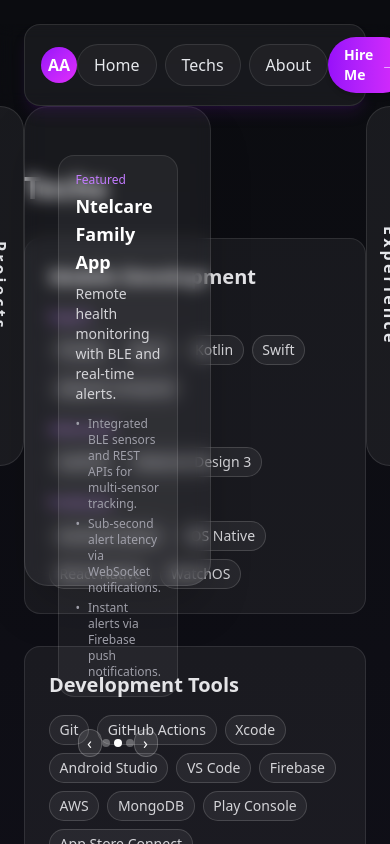
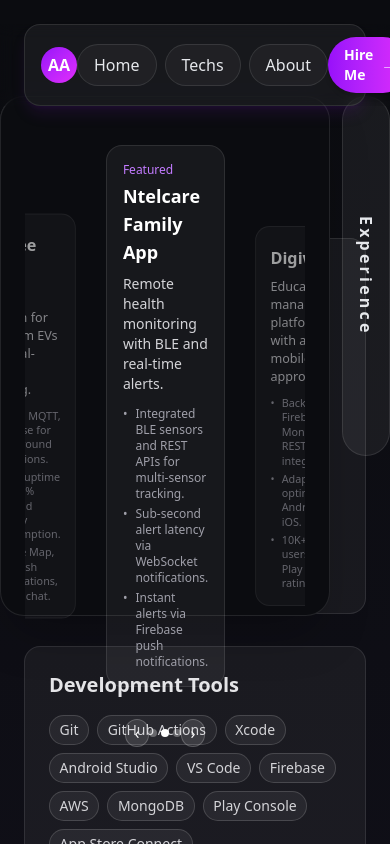
Before and after one commit to mrxdevs/mrxamjad, a Next.js app: page /techs in a window 390 px wide. Both pictures are taken after a click on the button "Projects". Shown: the top 844 px of the page. Built offline with nearby package versions, Linux system fonts and the light colour scheme.

Commit message:
fix(SidePanel): adjust panel positioning and dimensions
Fix alignment issues by changing negative margins to zero positioning. Update panel height and width for better responsiveness. Change background styling for improved visibility.

```diff
--- a/src/components/SidePanel.tsx
+++ b/src/components/SidePanel.tsx
@@ -12,7 +12,7 @@ type Item = {
 export default function SidePanel({ label, side, items }: { label: string; side: "left" | "right"; items: Item[] }) {
   const [open, setOpen] = useState(false);
   const [anim, setAnim] = useState(false);
-  const align = side === "left" ? "-left-12" : "-right-12";
+  const align = side === "left" ? "left-0" : "right-0";
   const pos = side === "left" ? "left-0" : "right-0";
   const translate = side === "left" ? "-translate-x-full" : "translate-x-full";
   useEffect(() => {
@@ -29,7 +29,7 @@ export default function SidePanel({ label, side, items }: { label: string; side:
     return () => window.removeEventListener("panel-open", handler as EventListener);
   }, [side]);
   return (
-    <div className="absolute top-0 left-0 right-0 z-30 w-full">
+    <div className="fixed top-24 left-0 right-0 z-30 w-full">
       <div className={`absolute ${align}`}>
         <button
           className="flex items-center gap-2"
@@ -62,7 +62,8 @@ export default function SidePanel({ label, side, items }: { label: string; side:
 
       {open && (
         <div
-          className={`pointer-events-auto absolute ${pos} top-0 z-30 h-[480px] w-[min(640px,48vw)] rounded-3xl border border-white/10 bg-white/5 backdrop-blur-sm shadow-2xl transition-transform duration-300 ${anim ? "translate-x-0" : translate}`}
+          className={`pointer-events-auto absolute ${pos} top-0 z-30 h-[520px] rounded-3xl border border-white/10 bg-background shadow-2xl transition-transform duration-300 ${anim ? "translate-x-0" : translate}`}
+          style={{ width: "calc(100% - 60px)" }}
         >
           <div className="p-6">
             <Carousel3 items={items} />
```
